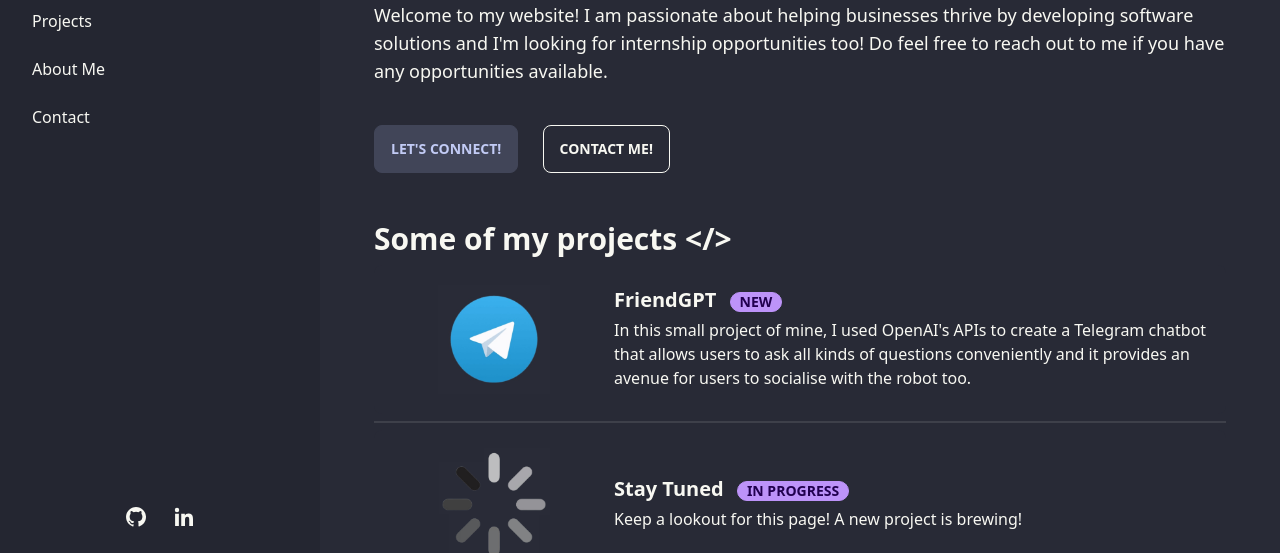
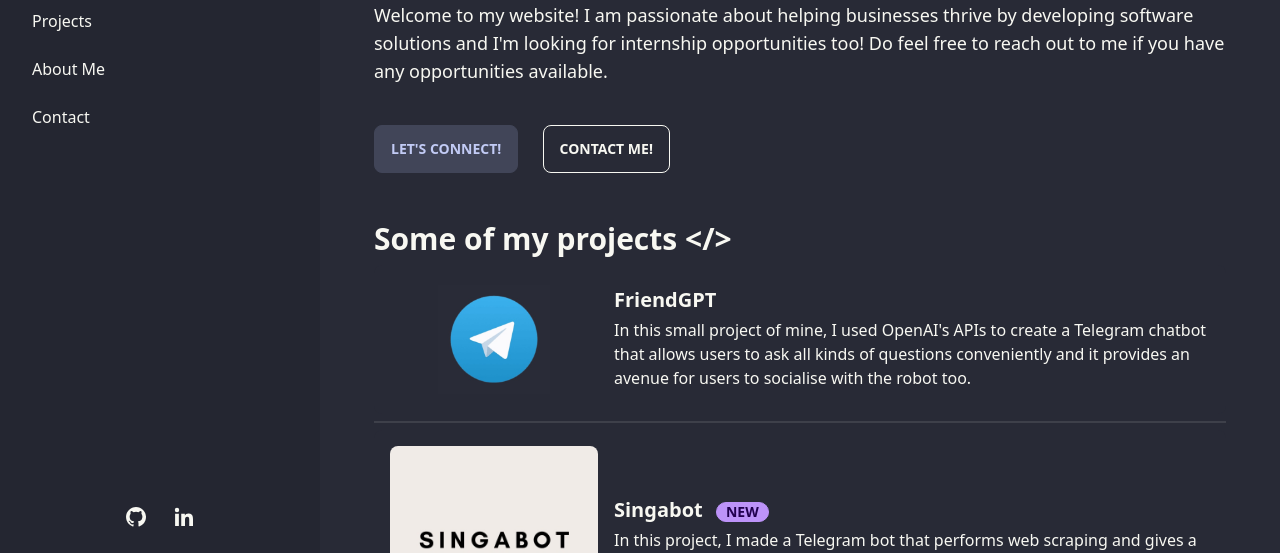
Before and after one commit to hanweitat/website, an Astro site: page / in a window 1280 px wide. Shown: the part 247-800 px from the top of the page. Built offline with nearby package versions, Linux system fonts and the light colour scheme; Astro itself is replaced by a stand-in of ours.

Commit message:
Update index.astro

```diff
--- a/src/pages/index.astro
+++ b/src/pages/index.astro
@@ -35,14 +35,13 @@ import Card from "../components/Card.astro";
       img="/telegram.jpg"
       desc="In this small project of mine, I used OpenAI's APIs to create a Telegram chatbot that allows users to ask all kinds of questions conveniently and it provides an avenue for users to socialise with the robot too."
       url="https://t.me/bffgptbot"
-      badge="NEW"
     />
     <div class="divider my-0"></div>
     <HorizontalCard
-    title="Stay Tuned"
-    img="/loading.jpeg"
-    desc="Keep a lookout for this page! A new project is brewing!"
-    badge="IN PROGRESS"
+    title="Singabot"
+    img="/Singabot.jpeg"
+    desc="In this project, I made a Telegram bot that performs web scraping and gives a list of recommendations on where to visit in Singapore to the user, and utilises sentiment analysis and a database to store reviews."
+    badge="NEW"
   />
 
     <div>
```
